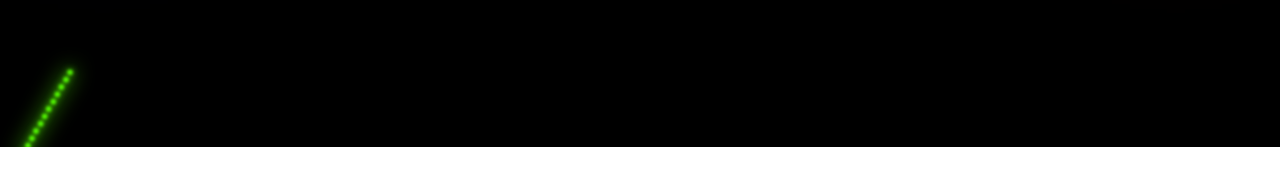
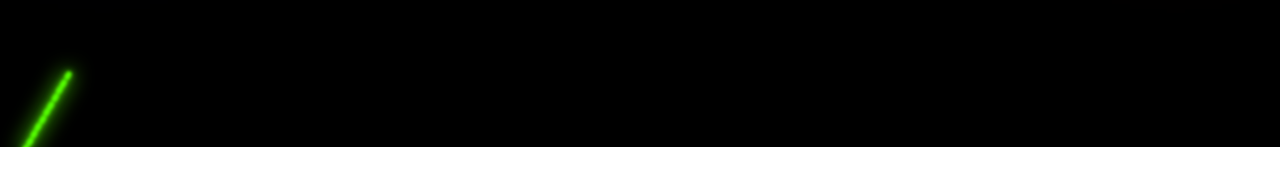
Before and after one commit to yikuansun/saberpong2, a SvelteKit app: page / in a window 1280 px wide. Shown: the part 613-797 px from the top of the page. Built offline with nearby package versions, Linux system fonts and the light colour scheme.

Commit message:
Smoother laser beam
Awesome AF

```diff
--- a/src/routes/+page.svelte
+++ b/src/routes/+page.svelte
@@ -176,12 +176,17 @@
 
     <!-- laser -->
     <div style:mix-blend-mode="screen" style:filter="blur(2px) drop-shadow(0 0 5px {ball.color}) drop-shadow(0 0 15px {ball.color})">
-        <div style:width="{ball.radius * 2}px" style:height="{ball.radius * 2}px" style:background-color={ball.color}
-            style:position="absolute" style:top="{ball.y - ball.radius}px" style:left="{ball.x - ball.radius}px"
-            style:border-radius="100px"></div>
-        {#each ballPastPositions as pastPosition}
-            <div style:width="{ball.radius * 2}px" style:height="{ball.radius * 2}px" style:background-color={ball.color}
-                style:position="absolute" style:top="{pastPosition.y - ball.radius}px" style:left="{pastPosition.x - ball.radius}px"
+        <!-- for a smooth line, draw line segments between each pair of points -->
+        {#each ballPastPositions as pastPosition, index}
+            {@const midpointX = (index < ballPastPositions.length - 1) ? ((ballPastPositions[index + 1].x + pastPosition.x) / 2) : ((ball.x + pastPosition.x) / 2)}
+            {@const midpointY = (index < ballPastPositions.length - 1) ? ((ballPastPositions[index + 1].y + pastPosition.y) / 2) : ((ball.y + pastPosition.y) / 2)}
+            {@const distanceX = (index < ballPastPositions.length - 1) ? (ballPastPositions[index + 1].x - pastPosition.x) : (ball.x - pastPosition.x)}
+            {@const distanceY = (index < ballPastPositions.length - 1) ? (ballPastPositions[index + 1].y - pastPosition.y) : (ball.y - pastPosition.y)}
+            {@const distance = Math.sqrt(Math.pow(distanceX, 2) + Math.pow(distanceY, 2))}
+            {@const angle = Math.atan2(distanceY, distanceX)}
+
+            <div style:width="{distance}px" style:height="{ball.radius * 2}px" style:background-color={ball.color}
+                style:position="absolute" style:top="{midpointY}px" style:left="{midpointX}px" style:transform="translate(-50%, -50%) rotate({angle}rad)"
                 style:border-radius="100px"></div>
         {/each}
     </div>
```
